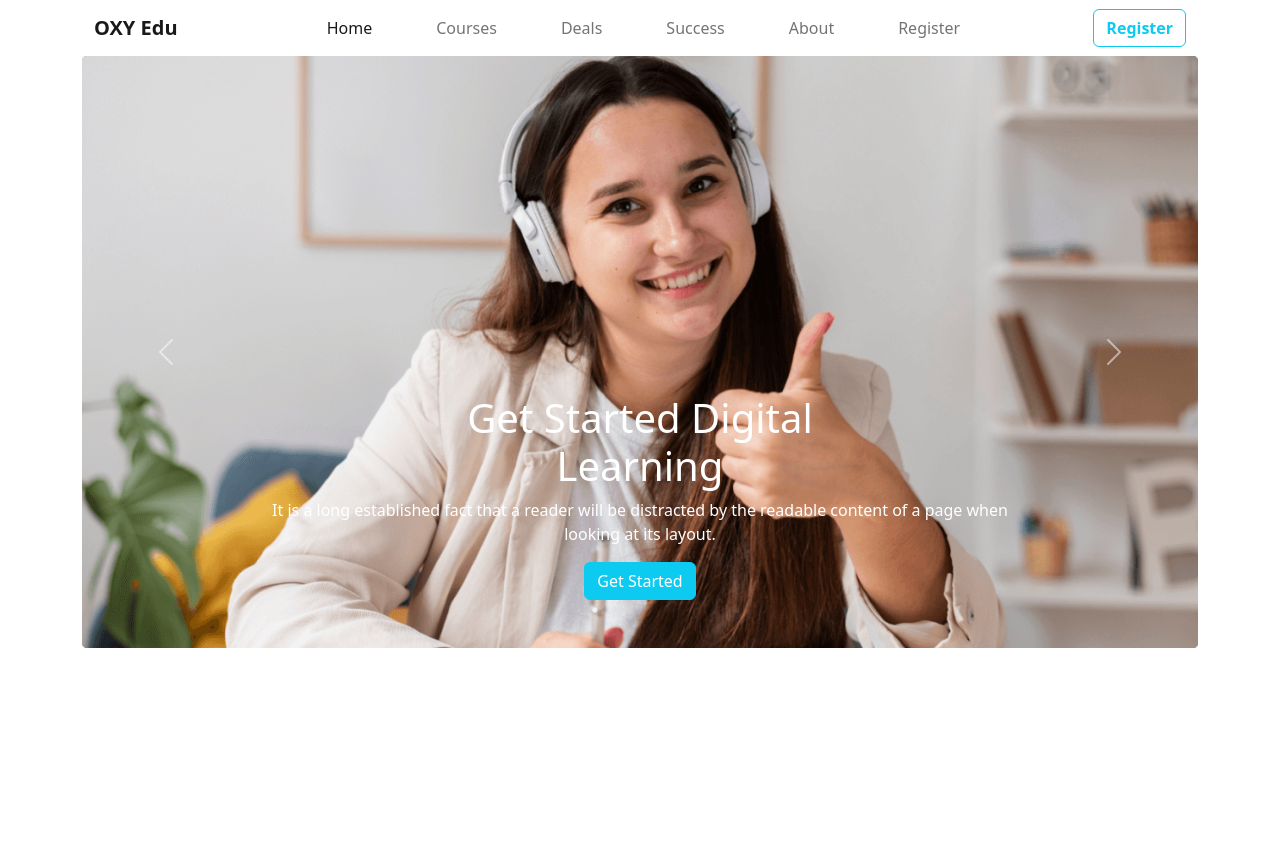
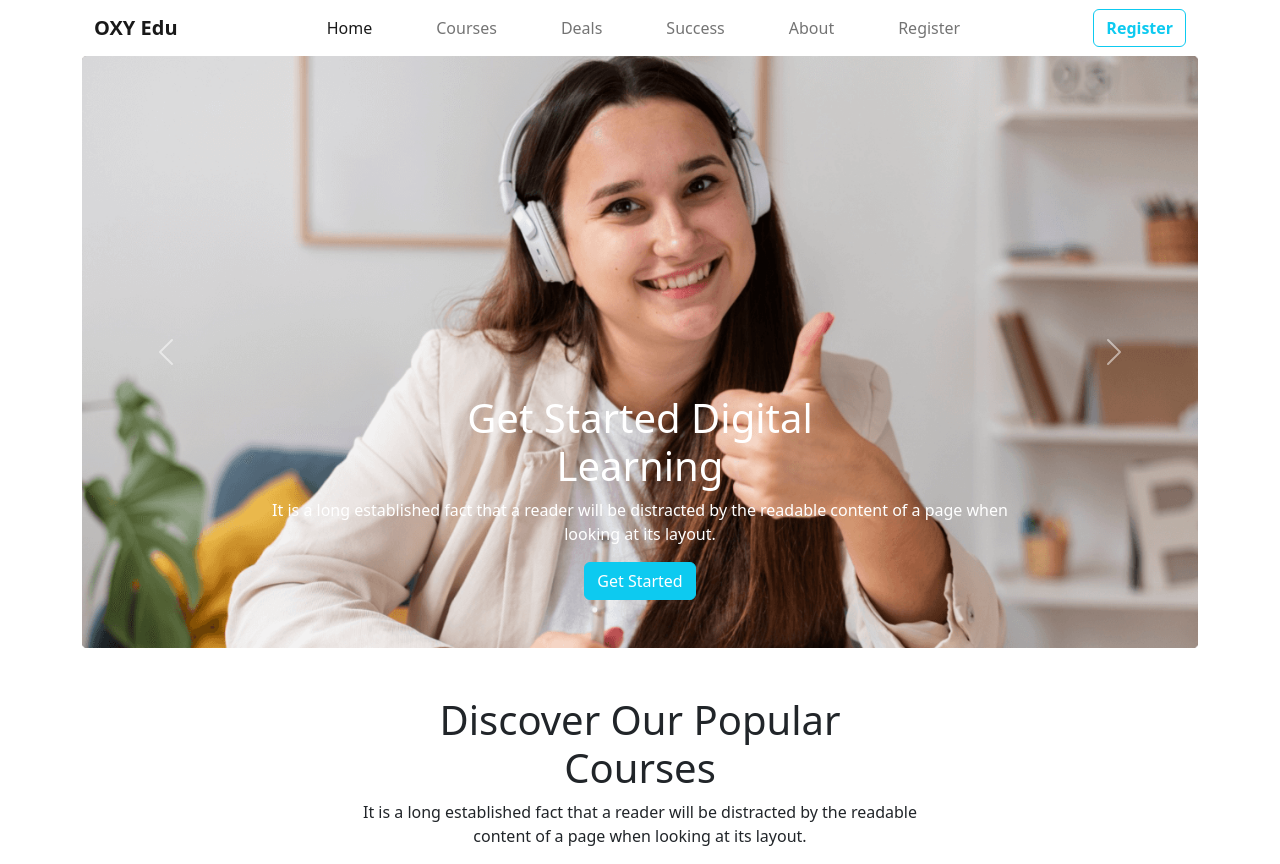
Before and after one commit to ifty17/assignment-03, a plain HTML site: page index.html in a window 1280 px wide. Before the commit the page ends 800 px from the top, so only its background shows below. Drawn offline with nearby package versions, Linux system fonts and the light colour scheme.

Commit message:
discover sec done

```diff
--- a/index.html
+++ b/index.html
@@ -73,6 +73,21 @@
         </div>
 
     </section>
+    </header>
+    <main class="container">
+        <section>
+            <div class="text-center">
+                <h1>
+                    Discover Our Popular <br> Courses
+                </h1>
+                <p>It is a long established fact that a reader will be distracted by the readable <br> content of a page when looking at its
+                    layout.</p>
+            </div>
+        </section>
+
+        <section>
+
+        </section>
 
 
 
@@ -91,7 +106,17 @@
 
 
 
-    </header>
+
+
+
+
+
+
+
+
+
+
+    </main>
 
 
 
```
